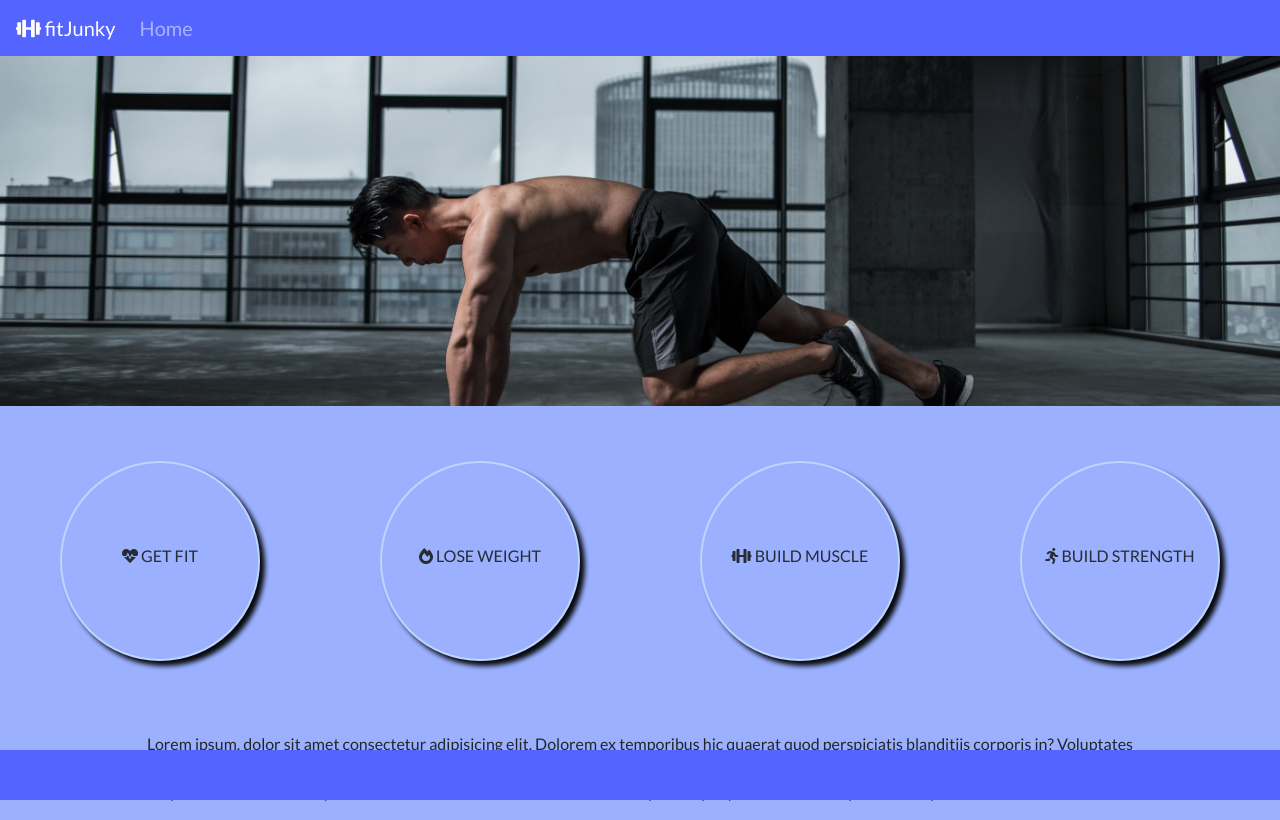
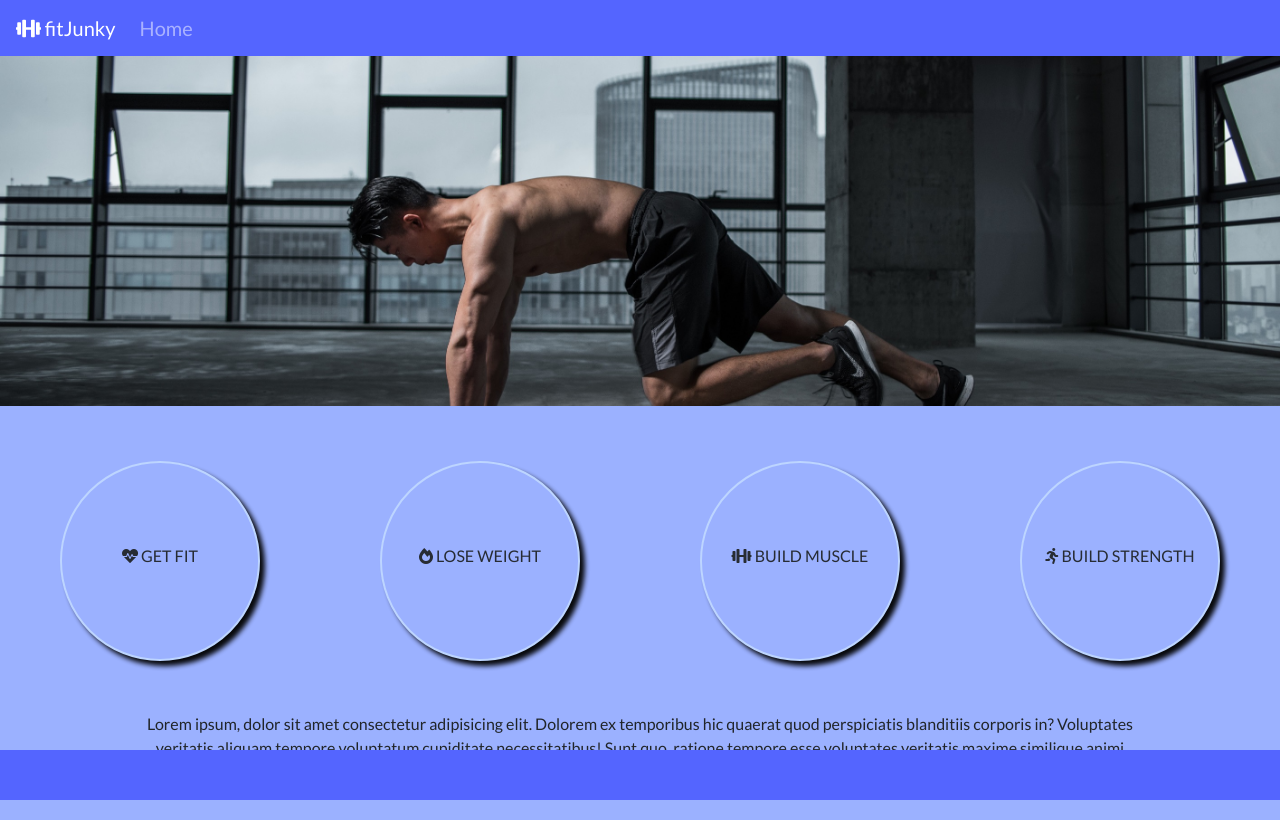
Before and after one commit to octavian-drutza/octavian-drutza.github.io, a website with bundled scripts: page index.html in a window 1280 px wide. Built offline with nearby package versions, Linux system fonts and the light colour scheme; no server answers.

Commit message:
fifth commit

```diff
--- a/css/style.css
+++ b/css/style.css
@@ -131,7 +131,7 @@ nav * {
 }
 
 #low-content {
-  margin-top: 50px;
+  margin-top: 30px;
   text-align: center;
   padding-right: 10%;
   padding-left: 10%;
--- a/js/index.js
+++ b/js/index.js
@@ -50,7 +50,7 @@ backButton.addEventListener("click", () => {
   }
   backButton.style.display = "none";
   headerPictureEl.style.display = "block";
-  lowContent.style.display = "block";
+  /*   lowContent.style.display = "block"; */
 });
 
 footerContent.addEventListener("animationend", () => {
```
